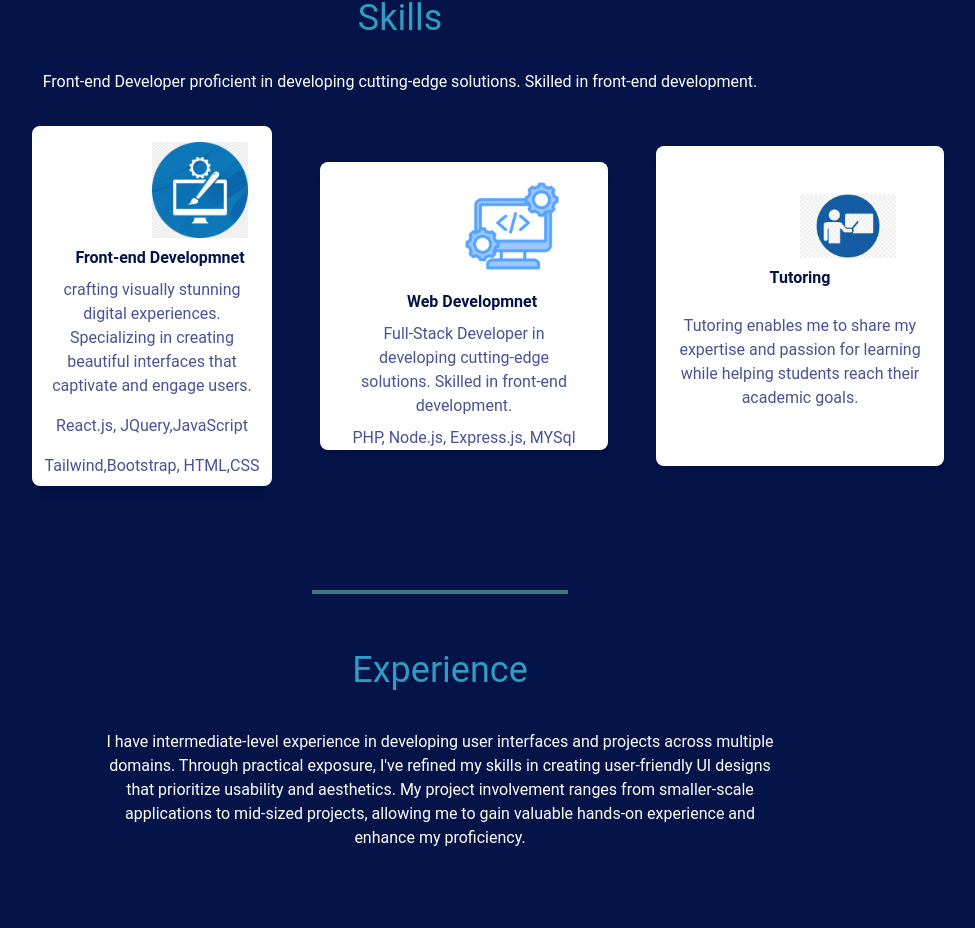
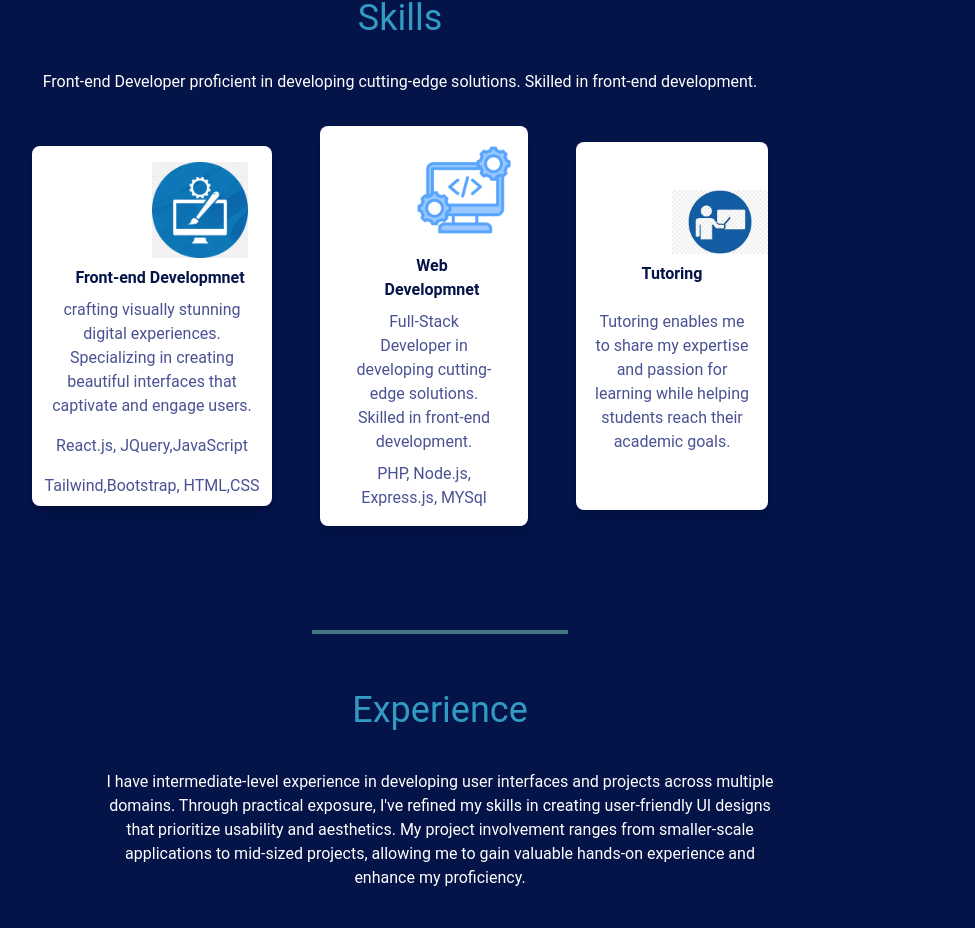
Before and after one commit to tsega7659/Portfolio, a React (Vite) app: page / in a window 1280 px wide. Shown: the part 1114-2042 px from the top of the page, without its empty margins (240-1215 px from the left). Built offline with nearby package versions, Linux system fonts and the light colour scheme; grey boxes are pictures that could not be loaded.

Commit message:
last modified

```diff
--- a/src/components/NavBar.jsx
+++ b/src/components/NavBar.jsx
@@ -1,7 +1,7 @@
 import React, { useState } from 'react';
 import { TypeAnimation } from 'react-type-animation';
 import { FaTelegram, FaGithub, FaLinkedin, FaEnvelope } from 'react-icons/fa';
-import Yeabsira_resume from "../assets/CV Resume.pdf"
+import Yeabsira_resume from "../assets/CVResume.pdf"
 export const NavBar = () => {
   const [nav, setNav] = useState(false);
 
--- a/src/components/Projects.jsx
+++ b/src/components/Projects.jsx
@@ -19,14 +19,14 @@
                 <p className="py-2 text-customBlue3 ">Tailwind,Bootstrap, HTML,CSS</p>
                </div>
                <div className="shadow-lg rounded-lg  bg-white text-center mx-4 lg:mt-0 mb-8 lg:mb-0  px-8  transform transition-transform duration-300 hover:translate-y-2">
-                 <img className="w-24 mx-28 mt-4 " src={dev} />
+                 <img className="w-24 lg:mx-16 mx-28 mt-4 " src={dev} />
                <h2 className="mt-4 ml-4 text-center font-bold text-customBlue4  ">Web Developmnet</h2>
                <p className="py-2 text-customBlue3 ">Full-Stack Developer  in developing cutting-edge solutions. Skilled in front-end  development.</p>
-                <p className=" text-customBlue3 ">PHP, Node.js, Express.js, MYSql</p>
+                <p className="pb-4 text-customBlue3 ">PHP, Node.js, Express.js, MYSql</p>
                </div>
                <div>
                <div className="shadow-lg rounded-lg mx-4 bg-white text-center  lg:py-8 px-4 mt-4 lg:mt-0  transform transition-transform duration-300 hover:-translate-y-2 ">
-                <img className="w-24  mx-32   pt-4" src={tutor} />
+                <img className="w-24  lg:mx-20  mx-32  pt-4" src={tutor} />
                 <h2 className="  text-center font-bold text-customBlue4 mt-2  ">Tutoring</h2>
                 <p className="py-6 text-customBlue3 ">Tutoring enables me to share my expertise and passion for learning while helping students reach their academic goals.</p>
 
```
Also changed, not shown: 2 other files (tests, documents, lock files or other folders).
